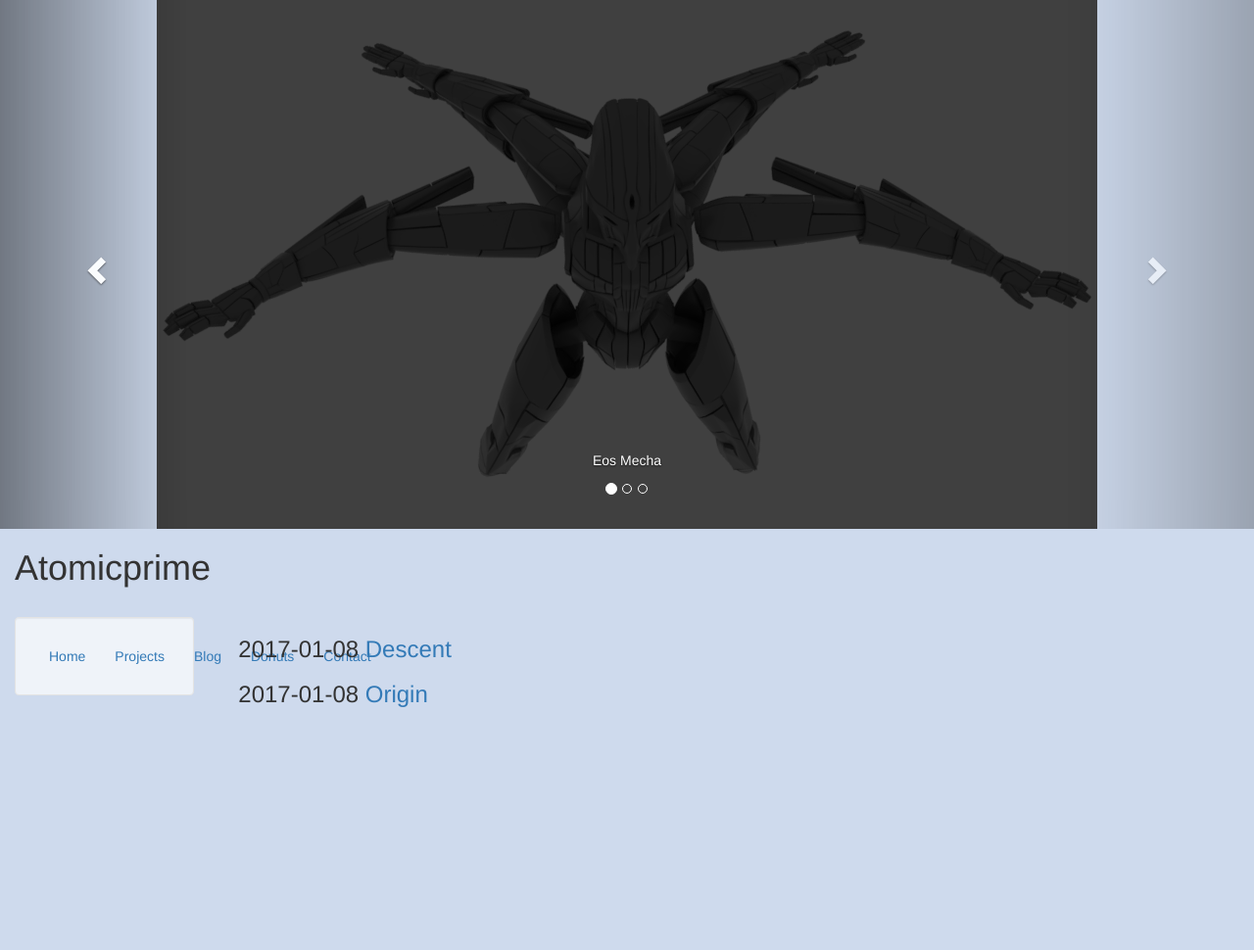
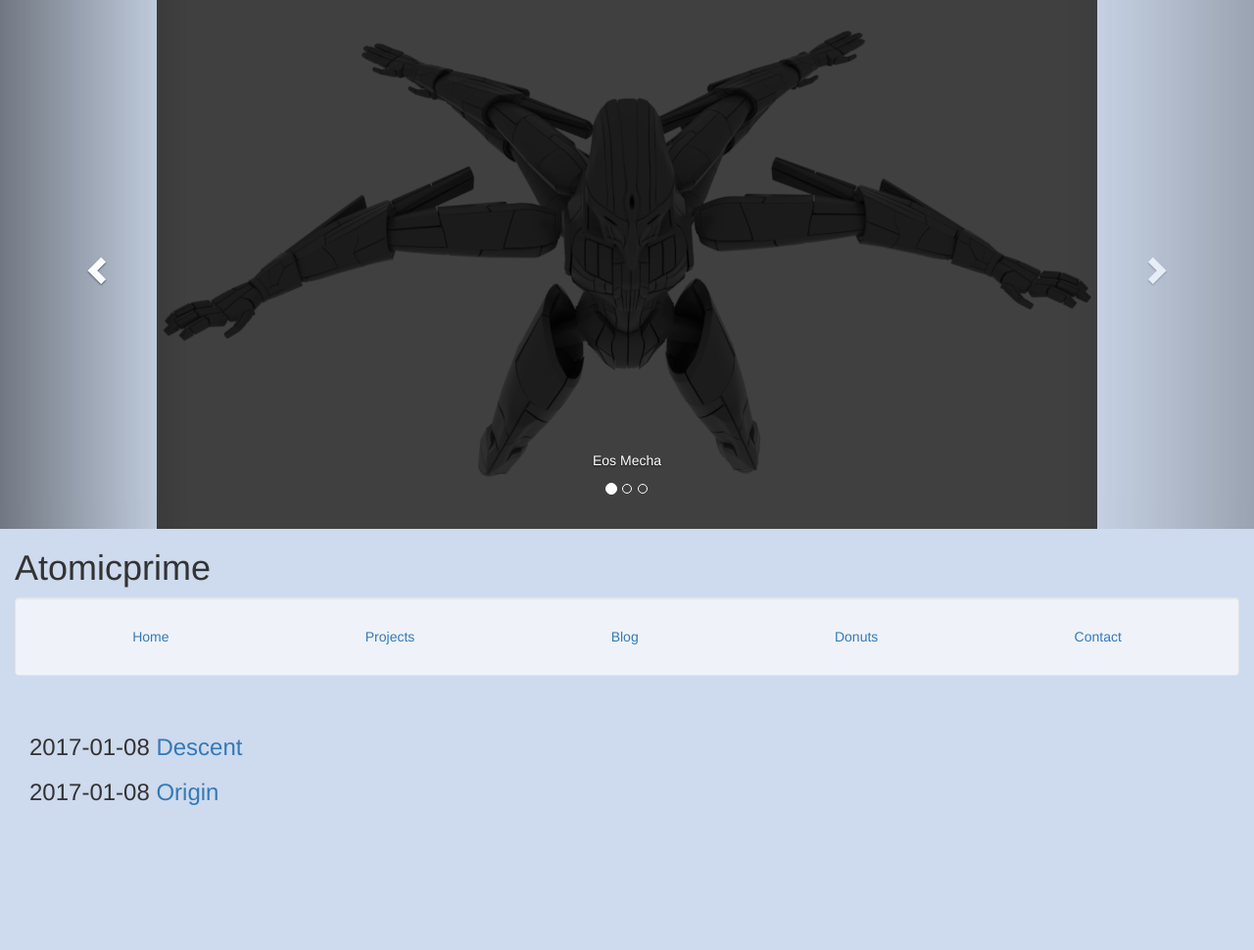
Before and after one commit to atomicwest/DjangoBlog, a Django app: page /blog/ in a window 1280 px wide. Shown: the top 970 px of the page at 98% size. Run offline with Django 3.2, Linux system fonts and the light colour scheme; data comes from the database, SQL or seed files in the repository; some libraries are stand-ins or nearby versions.

Commit message:
move nav

```diff
--- a/core/templates/core/header.html
+++ b/core/templates/core/header.html
@@ -68,10 +68,7 @@
     <body class='body' style="background-color:#cedaed">
         <div class="container-fluid" style="min-height:95%">
             <h1>Atomicprime</h1>
-            <div class="row">
 
-                <div class="col-sm-2">
-                    <br>
             <div class="well bs-sidebar" id="sidebar" style="background-color:#eff3f9">
                 <ul class="nav nav-pills nav-justified">
                     <li><a href="/">Home</a></li>
@@ -81,7 +78,11 @@
                     <li><a href="/contact/">Contact</a></li>
                 </ul>
             </div>
-                </div>
+
+
+            <div class="row">
+
+
 
                 <div class="col-sm-10">
                     <div class='container-fluid'>
```
Lines whose indentation alone changed are shown as unchanged.
